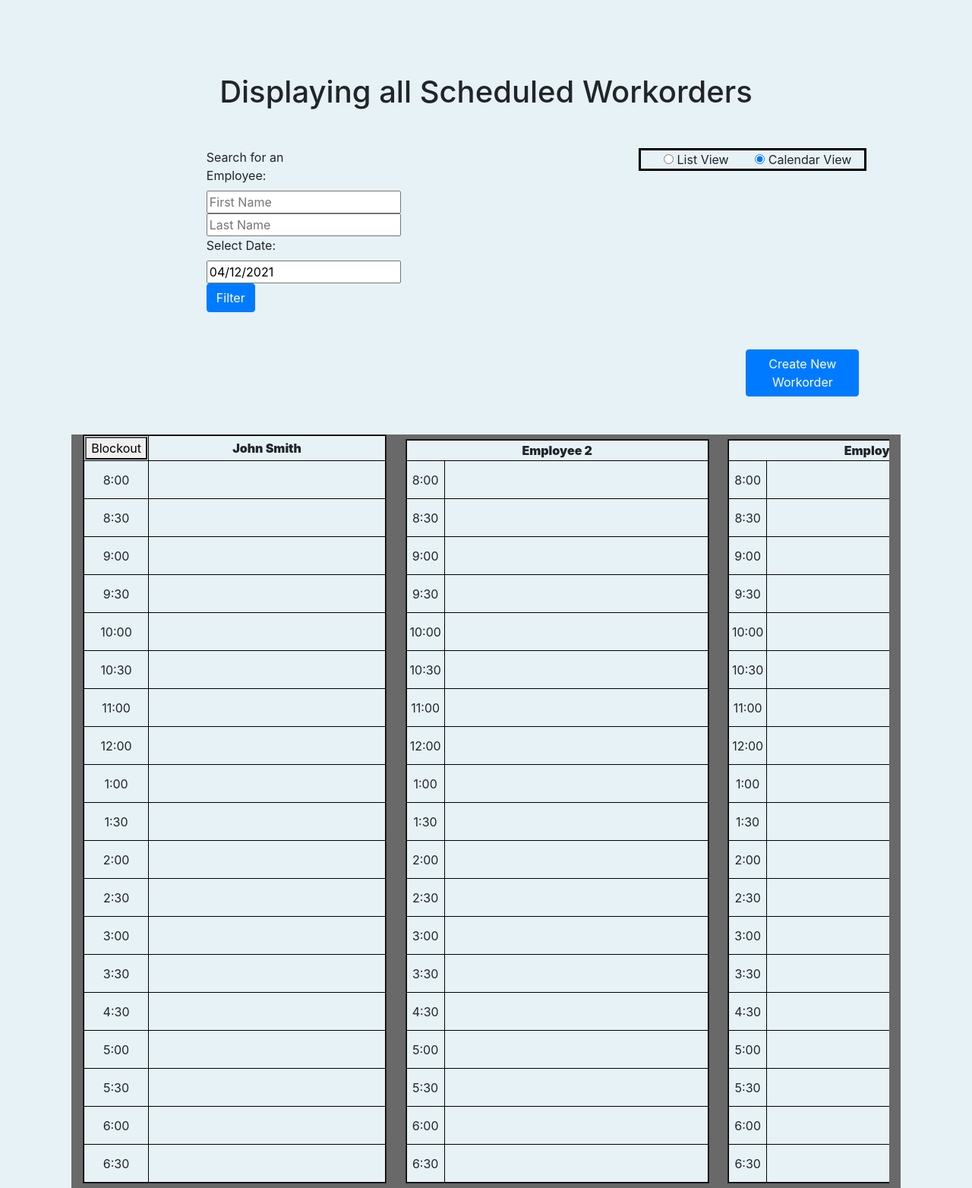
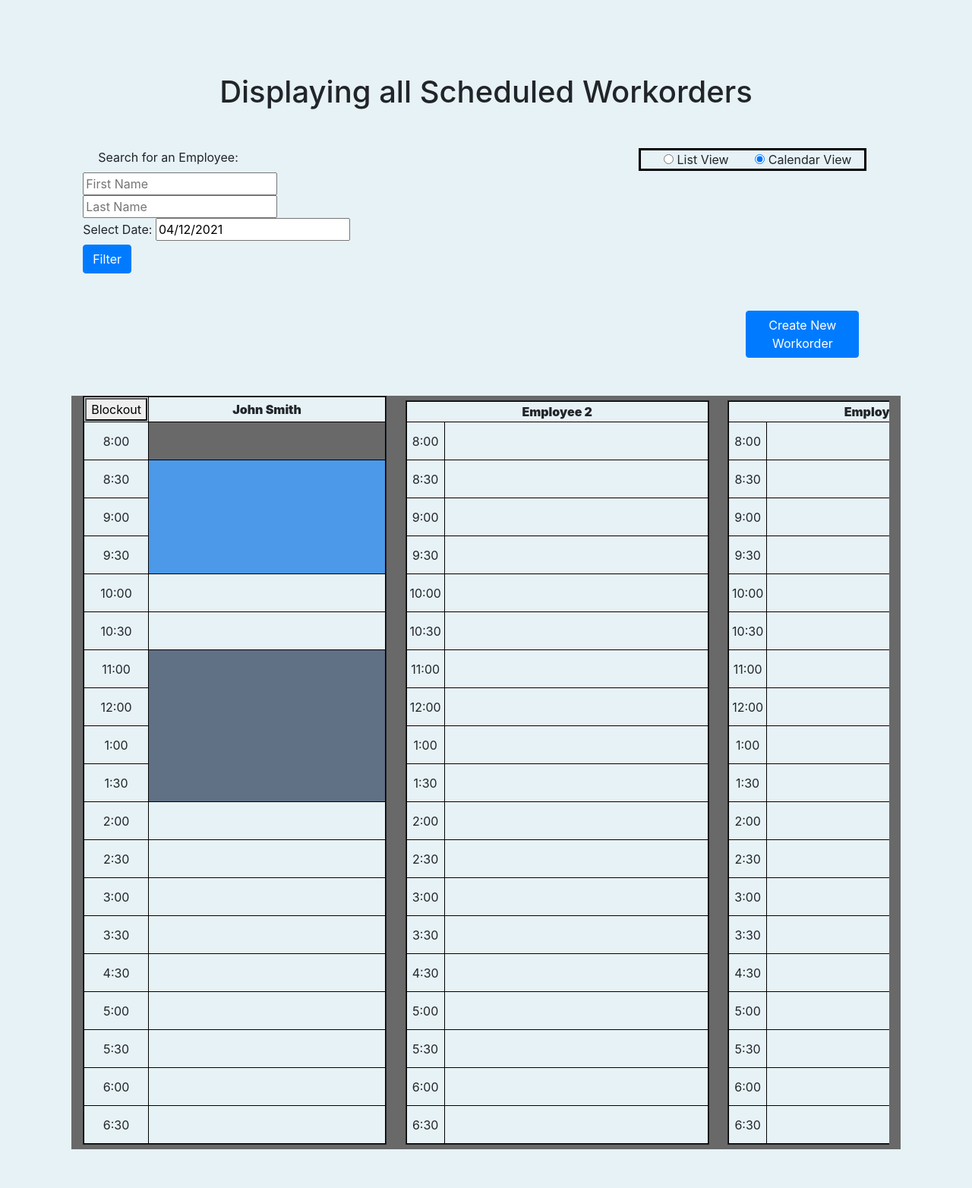
Before and after one commit to fmunoz1899/PepsiCo-Scheduling-Tool-Copy, a PHP site: page /Cal_View.html in a window 1280 px wide; the page is wider, and only the part inside the window is pictured. Shown: the part 274-1838 px from the top of that part at 76% size. After the commit the page ends 1787 px from the top of that part, so only its background shows below. Run offline with PHP 8.4, Linux system fonts and the light colour scheme; some libraries are stand-ins or nearby versions.

Commit message:
Update pepsi_styles.css

```diff
--- a/PepsiCo Scheduling Web App/CSS/pepsi_styles.css
+++ b/PepsiCo Scheduling Web App/CSS/pepsi_styles.css
@@ -63,6 +63,11 @@ form
 {
     width:  100%;
 
+}
+.form2
+{
+    margin-left: 20px;
+    display:inline;
 }
 .img1
 {
@@ -171,6 +176,46 @@ th
 {
     background-color:#E7F2F6; ;
 }
+.sched_work
+{
+    background-color:rgb(76, 152, 233);
+    border:none;
+    border-right: solid black 1px;
+
+}
+.sched_work_15_min
+{
+    background-color:rgb(76, 152, 233);
+
+}
+
+
+.blockout
+{
+    background-color:rgb(96, 112, 133);
+    border:none;
+    border-right: solid black 1px;
+}
+.blockout_15_min
+{
+    background-color:rgb(96, 112, 133);
+
+}
+
+
+.no_work
+{
+    background-color:dimgrey;
+    border:none;
+    border-right: solid black 1px;
+}
+.no_work_15_min
+{
+    background-color:dimgrey;
+
+}
+
+
 /*---------------------------------------------------------------------*/
 /*-----------any new css you write between these please---------------*/
 
```
